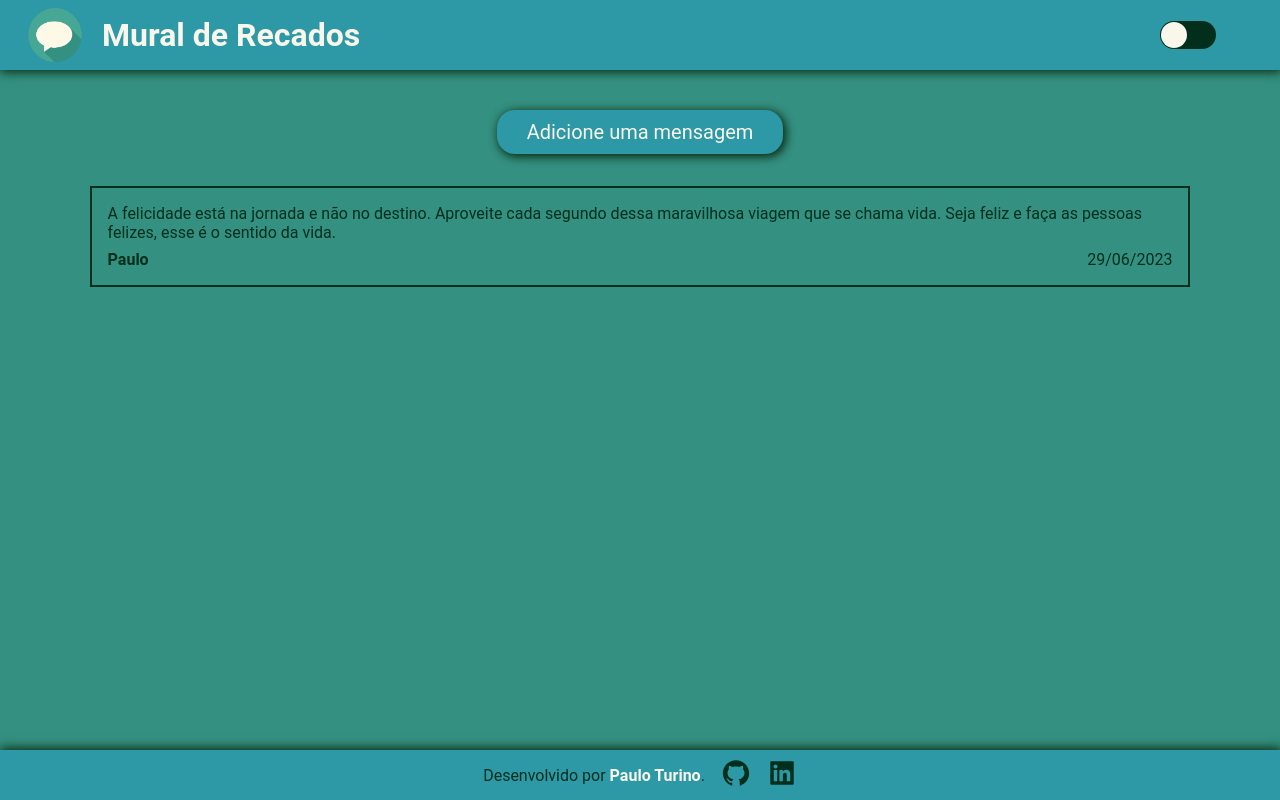
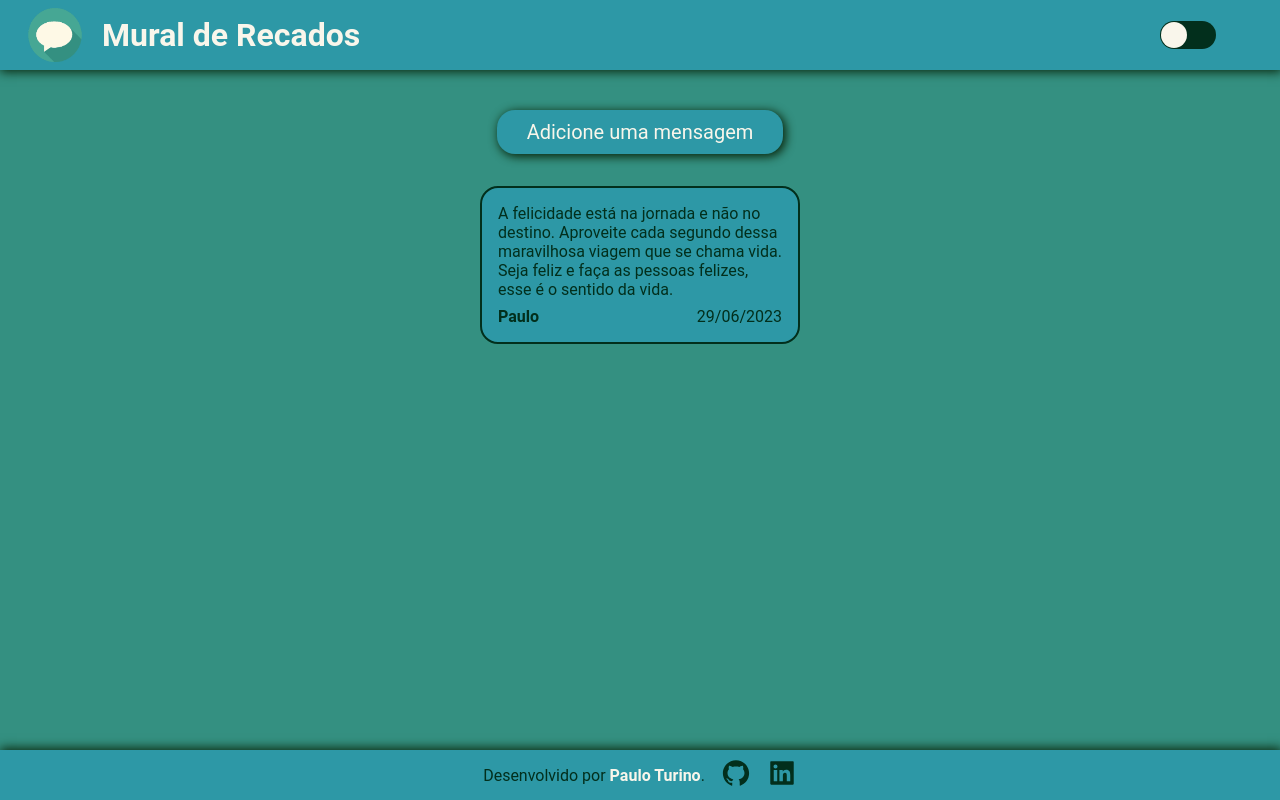
Before and after one commit to TurinoS/mural-de-recados, a React (Create React App) app: page / in a window 1280 px wide. Built offline with nearby package versions, Linux system fonts and the light colour scheme.

Commit message:
style: estilizando card de mensagem

```diff
--- a/src/components/MessageCard.tsx
+++ b/src/components/MessageCard.tsx
@@ -6,8 +6,11 @@ const StyledMessageCard = styled.div`
     "message message"
     "name date";
     border: 2px solid var(--font-black);
+    border-radius: var(--border-radius);
+    background-color: var(--primary);
     padding: 1em;
     gap: .5em;
+    max-width: 25vw;
 
     & p {
         grid-area: message;
```
